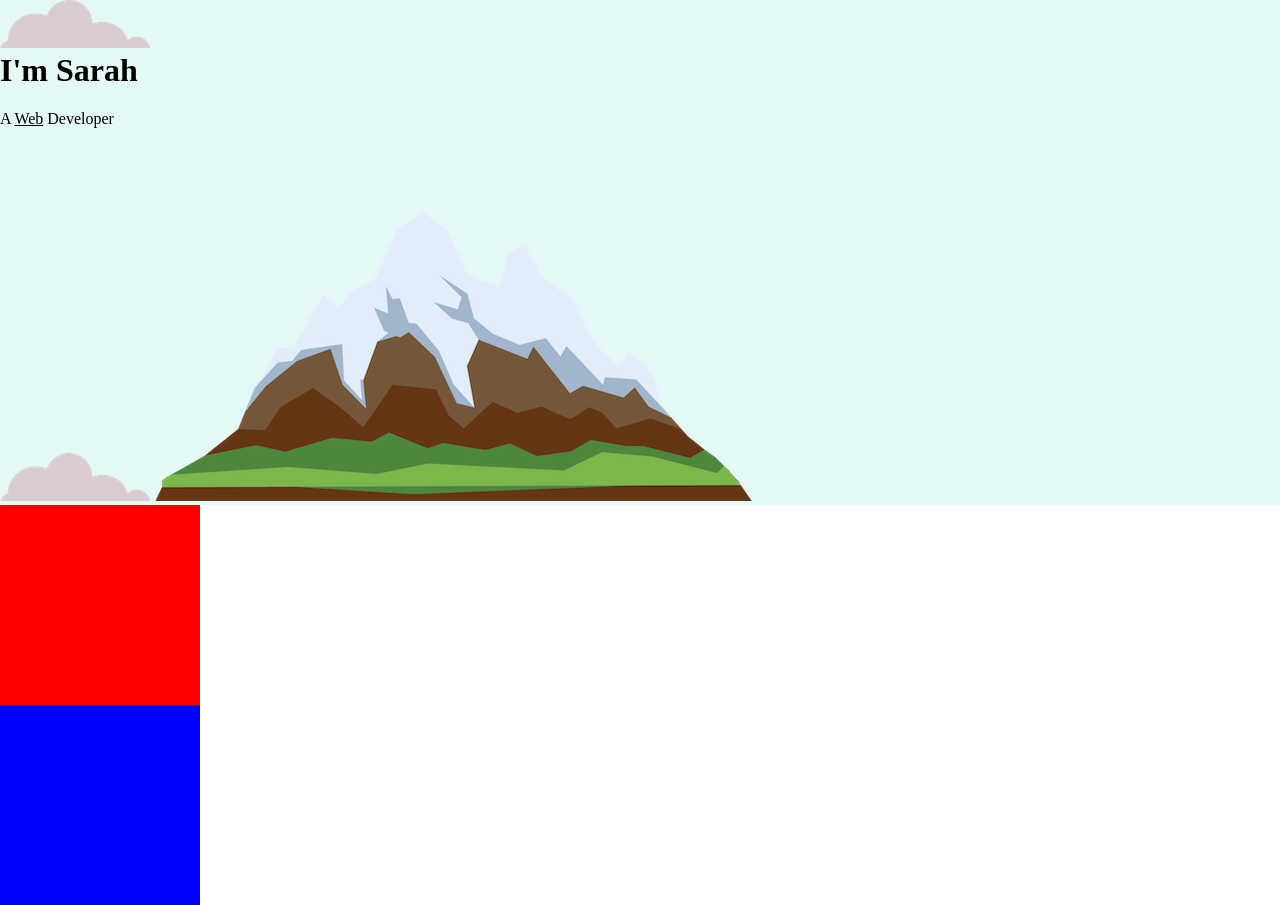
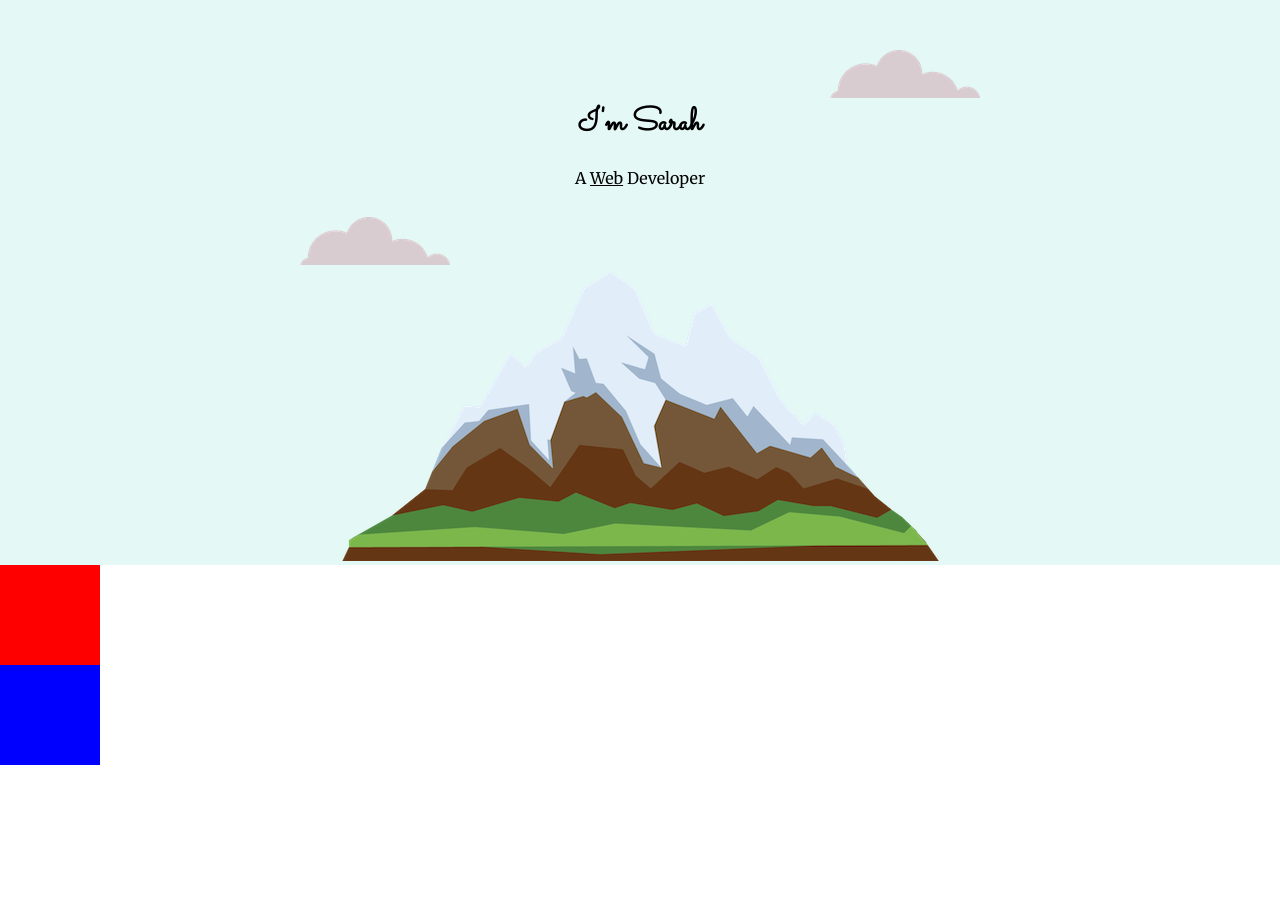
Before and after one commit to Sarahkio/CSS---Personal-Site, a plain HTML site: page index.html in a window 1280 px wide. After the commit the page ends 800 px from the top, so only its background shows below. Drawn offline with Linux system fonts and the light colour scheme.

Commit message:
November 25th 2021

```diff
--- /dev/null
+++ b/css/styles.css
@@ -0,0 +1,19 @@
+body {
+  background-color: #EAF6F6;
+}
+
+h1 {
+  color: #66BFBF;
+}
+
+h3 {
+  color: #66BFBF;
+}
+
+hr {
+  border-style: none;
+  border-top-style: dotted;
+  border-color: grey;
+  border-width: 5px;
+  width: 5%;
+}
--- a/index.html
+++ b/index.html
@@ -5,14 +5,17 @@
   <meta charset="utf-8">
   <title>Sarah Freedman</title>
   <link rel="stylesheet" href="style.css">
+  <link rel="preconnect" href="https://fonts.googleapis.com">
+<link rel="preconnect" href="https://fonts.gstatic.com" crossorigin>
+<link href="https://fonts.googleapis.com/css2?family=Merriweather&family=Montserrat&family=Sacramento&display=swap" rel="stylesheet">
 </head>
 
 <body>
   <div class="top-container">
-    <img src="images/cloud.png" alt="cloud-img">
+    <img class="top-cloud" src="images/cloud.png" alt="cloud-img">
     <h1>I'm Sarah</h1>
     <p>A <span class="pro">Web</span> Developer</p>
-    <img src="images/cloud.png" alt="cloud-img">
+    <img class="bottom-cloud" src="images/cloud.png" alt="cloud-img">
     <img src="images/mountain.png" alt="mountain-img">
   </div>
   <div class="middle-container">
--- a/style.css
+++ b/style.css
@@ -1,27 +1,56 @@
 body {
   margin: 0;
+  text-align: center;
+  font-family: 'Merriweather', serif;
 }
 
 h1 {
   margin-top: 0;
+  font-family: 'Sacramento', cursive;
+}
+
+h2 {
+  font-family: 'Montserrat', sans-serif;
+}
+
+h3 {
+  font-family: 'Montserrat', sans-serif;
 }
 
 div {
   background-color: #E4F9F5;
 }
+
 .top-container {
-background-color: #E4F9F5;
+  background-color: #E4F9F5;
+  position: relative;
+  padding-top: 100px;
 }
+
 .middle-container {
-background-color: red;
-height: 200px;
-width: 200px;
+  background-color: red;
+  height: 100px;
+  width: 100px;
 }
+
 .bottom-container {
-background-color: blue;
-height: 200px;
-width: 200px;
+  background-color: blue;
+  height: 100px;
+  width: 100px;
 }
+
 .pro {
   text-decoration: underline;
 }
+
+.bottom-cloud {
+  position: absolute;
+  left: 300px;
+  bottom: 300px;
+}
+
+.top-cloud {
+  position: absolute;
+  right: 300px;
+  top: 50px;
+}
```
